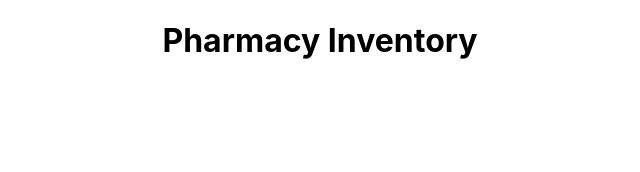
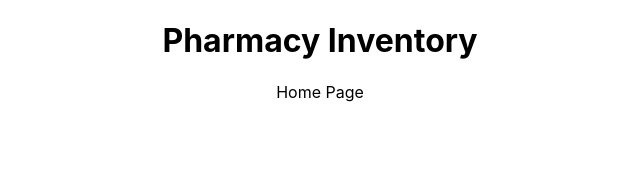
Before and after one commit to Manasha30/Pharmacy_Inventory, a React (Create React App) app in the folder pharmacy-react/: page / in a window 1280 px wide. Shown: the top 172 px of the page, without its empty margins (320-960 px from the left). Built offline with nearby package versions, Linux system fonts and the light colour scheme.

Commit message:
added new file

```diff
--- a/pharmacy-react/src/App.js
+++ b/pharmacy-react/src/App.js
@@ -1,10 +1,12 @@
 import logo from './logo.svg';
 import './App.css';
+import Homepage from './Homepage';
 
 function App() {
   return (
     <div className="App">
      <h1> Pharmacy Inventory</h1>
+     <Homepage/>
     </div>
   );
 }
--- /dev/null
+++ b/pharmacy-react/src/Homepage.jsx
@@ -0,0 +1,9 @@
+import React, { Component } from 'react'
+class Homepage extends Component {
+    state = {  }
+    render() {
+        return (<div> Home Page</div>);
+    }
+}
+
+export default Homepage;
```
